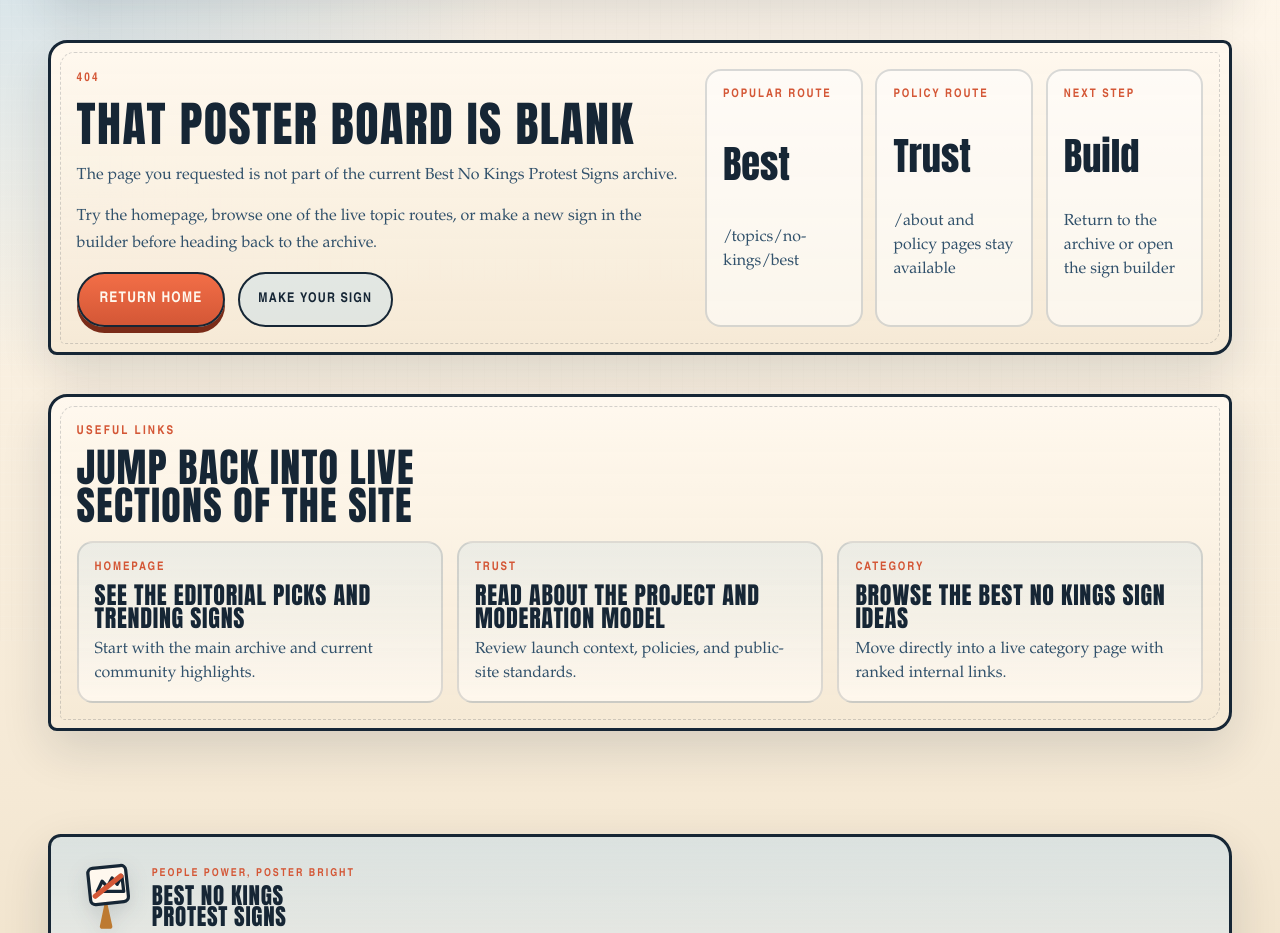
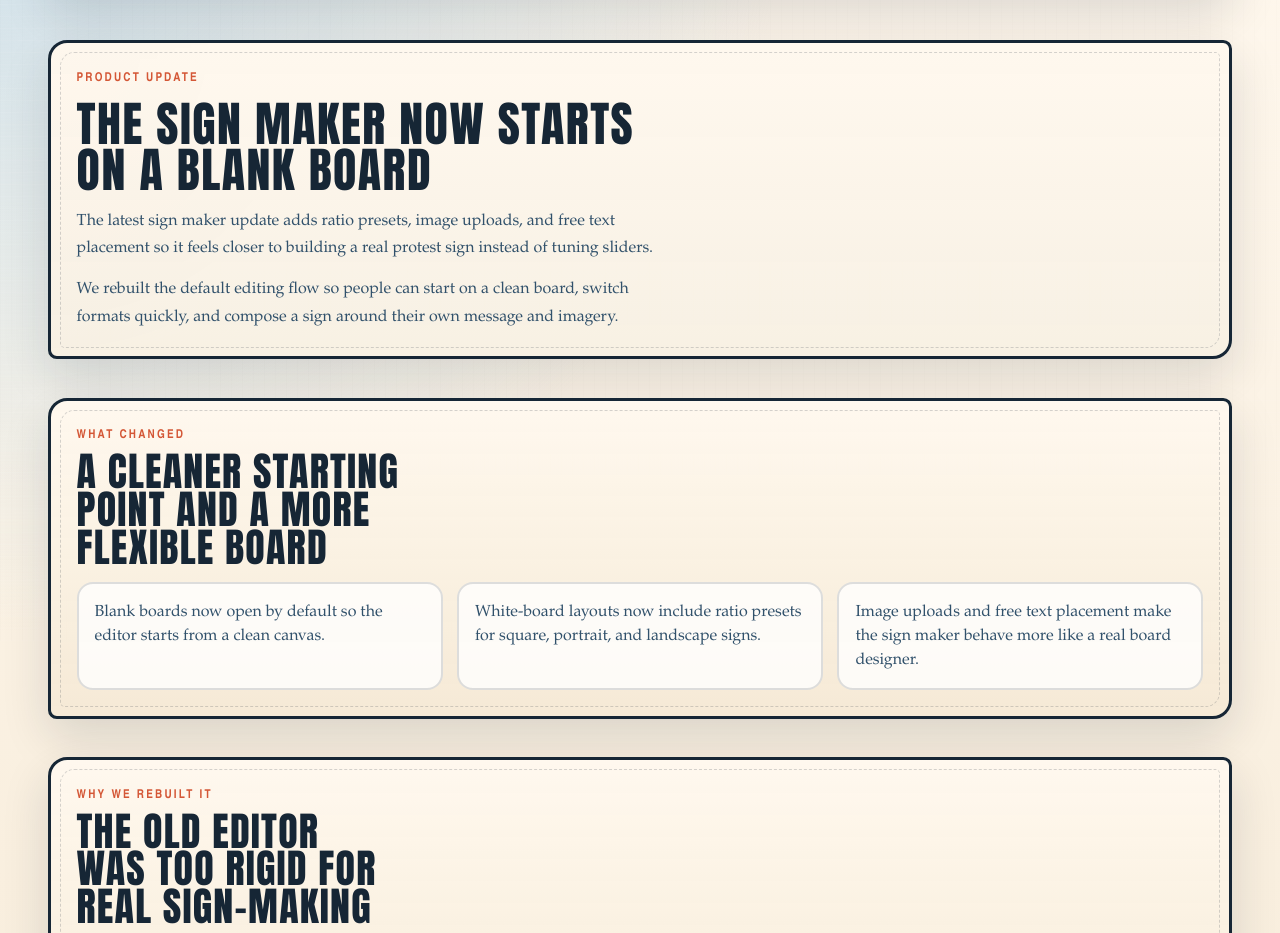
Before and after one commit to daanaagua/best-no-kings-protest-signs, a Next.js app: page /updates/blank-board-designer in a window 1280 px wide. Before the commit this address had no page. Shown: the part 159-1092 px from the top of the page. Built offline with nearby package versions, Linux system fonts and the light colour scheme.

Commit message:
feat: add a sign maker update page

```diff
--- a/app/globals.css
+++ b/app/globals.css
@@ -1518,9 +1518,43 @@ a {
   grid-template-columns: 1fr;
 }
 
+.home-update-callout {
+  display: grid;
+  gap: 1rem;
+  align-items: end;
+  grid-template-columns: minmax(0, 1fr) auto;
+}
+
+.updates-page__hero,
+.updates-page__cta {
+  background:
+    linear-gradient(180deg, rgba(255, 248, 238, 0.98), rgba(247, 240, 227, 0.96)),
+    radial-gradient(circle at top left, rgba(212, 87, 54, 0.12), transparent 42%);
+}
+
+.updates-page__hero .topic-page__copy,
+.updates-page__cta .section-heading {
+  max-width: 46rem;
+}
+
+.updates-page .faq-item {
+  background: rgba(255, 255, 255, 0.78);
+}
+
+.updates-page__cta {
+  display: grid;
+  gap: 1rem;
+  justify-items: start;
+}
+
 @media (max-width: 1100px) {
   .sign-designer {
     grid-template-columns: 1fr;
+  }
+
+  .home-update-callout {
+    grid-template-columns: 1fr;
+    justify-items: start;
   }
 }
 
--- a/app/page.tsx
+++ b/app/page.tsx
@@ -1,3 +1,5 @@
+import Link from 'next/link'
+
 import { Hero } from '@/src/components/home/hero'
 import { SignGrid } from '@/src/components/signs/sign-grid'
 import {
@@ -46,6 +48,22 @@ export default async function Home() {
         printableCount={printableCount}
         totalSigns={allSigns.length}
       />
+
+      <section className="home-section home-update-callout" aria-labelledby="home-update-title">
+        <div className="section-heading section-heading--compact">
+          <p className="section-heading__eyebrow">Product update</p>
+          <h2 className="section-heading__title" id="home-update-title">
+            The sign maker now starts on a blank board
+          </h2>
+          <p className="section-heading__description">
+            Read what changed in the editor, including blank-board defaults, ratio presets, image uploads, and freer text placement.
+          </p>
+        </div>
+
+        <Link className="home-hero__secondary" href="/updates/blank-board-designer">
+          Read the update
+        </Link>
+      </section>
 
       <SignGrid
         description="A tighter first pass of the strongest No Kings protest signs, rebuilt around cleaner boards, stronger wording, and a more serious rally tone."
--- /dev/null
+++ b/app/updates/blank-board-designer/page.tsx
@@ -0,0 +1,92 @@
+import type { Metadata } from 'next'
+import Link from 'next/link'
+
+import { siteConfig } from '@/src/data/site'
+
+export const metadata: Metadata = {
+  title: `Sign maker update | ${siteConfig.name}`,
+  description:
+    'Learn what changed in the sign maker update, including blank boards by default, ratio presets, image uploads, and free text placement.',
+  alternates: {
+    canonical: '/updates/blank-board-designer',
+  },
+}
+
+const highlights = [
+  'Blank boards now open by default so the editor starts from a clean canvas.',
+  'White-board layouts now include ratio presets for square, portrait, and landscape signs.',
+  'Image uploads and free text placement make the sign maker behave more like a real board designer.',
+] as const
+
+export default function BlankBoardDesignerUpdatePage() {
+  return (
+    <div className="topic-page updates-page">
+      <section className="topic-page__hero updates-page__hero">
+        <div className="topic-page__copy">
+          <p className="section-heading__eyebrow">Product update</p>
+          <h1 className="topic-page__title">The sign maker now starts on a blank board</h1>
+          <p className="topic-page__lede">
+            The latest sign maker update adds ratio presets, image uploads, and free text placement so it feels closer to building a real protest sign instead of tuning sliders.
+          </p>
+          <p className="topic-page__supporting">
+            We rebuilt the default editing flow so people can start on a clean board, switch formats quickly, and compose a sign around their own message and imagery.
+          </p>
+        </div>
+      </section>
+
+      <section className="topic-page__panel">
+        <div className="section-heading section-heading--compact">
+          <p className="section-heading__eyebrow">What changed</p>
+          <h2 className="section-heading__title">A cleaner starting point and a more flexible board</h2>
+        </div>
+        <div className="faq-list">
+          {highlights.map((item) => (
+            <article key={item} className="faq-item">
+              <p className="faq-item__answer">{item}</p>
+            </article>
+          ))}
+        </div>
+      </section>
+
+      <section className="topic-page__panel">
+        <div className="section-heading section-heading--compact">
+          <p className="section-heading__eyebrow">Why we rebuilt it</p>
+          <h2 className="section-heading__title">The old editor was too rigid for real sign-making</h2>
+        </div>
+        <div className="seo-copy__body">
+          <p>
+            The previous editor was useful for quick slogan previews, but it still behaved like a single text treatment with controls around the outside. That made it harder to build signs around personal imagery, multiple text blocks, or different print formats.
+          </p>
+          <p>
+            This update shifts the experience closer to how people actually compose a board for a rally: start from a clean surface, move things directly on the sign, and choose a shape that fits the way the sign will be printed or shared.
+          </p>
+        </div>
+      </section>
+
+      <section className="topic-page__panel">
+        <div className="section-heading section-heading--compact">
+          <p className="section-heading__eyebrow">What you can do now</p>
+          <h2 className="section-heading__title">Build signs around your own layout instead of one preset frame</h2>
+        </div>
+        <div className="seo-copy__body">
+          <p>Start on a blank board immediately, switch the white-board ratio, add multiple text boxes, and upload an image without leaving the sign maker.</p>
+          <p>The decorated templates are still there when you want a faster layout, but the default path now stays open-ended for people who want more control over the final board.</p>
+        </div>
+      </section>
+
+      <section className="topic-page__panel updates-page__cta">
+        <div className="section-heading section-heading--compact">
+          <p className="section-heading__eyebrow">Try it now</p>
+          <h2 className="section-heading__title">Take the new blank board for a spin</h2>
+          <p className="section-heading__description">
+            Open the sign maker if you want to start from the cleaner default canvas, test the new ratios, or build a board around your own image and text layout.
+          </p>
+        </div>
+
+        <Link className="site-cta" href="/submit">
+          Open the sign maker
+        </Link>
+      </section>
+    </div>
+  )
+}
```
Also changed, not shown: 2 other files (tests, documents, lock files or other folders).
